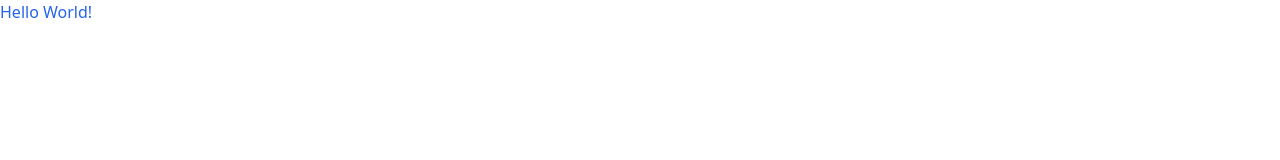
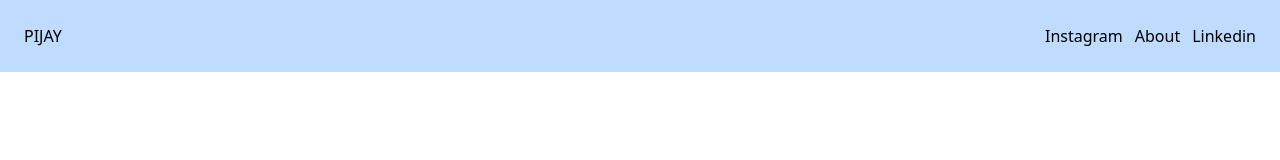
Before and after one commit to captainPijay/belajar-tailwind-css, a website: page public/index.html in a window 1280 px wide. Drawn offline with nearby package versions, Linux system fonts and the light colour scheme; files that its build step writes are made by us from their sources.

Commit message:
contoh navbar responsive

```diff
--- a/public/index.html
+++ b/public/index.html
@@ -5,8 +5,26 @@
     <meta name="viewport" content="width=device-width, initial-scale=1.0" />
     <title>Tes Tailwind</title>
     <link rel="stylesheet" href="css/style.css" />
+    <meta name="viewport" content="width=device-width, initial-scale=1.0" />
   </head>
   <body>
-    <h1 class="text-blue-600">Hello World!</h1>
+    <div class="w-full p-4 bg-blue-200">
+      <div
+        class="flex p-2 w-0 mx-auto flex-col sm:flex-row sm:w-full justify-between"
+      >
+        <div>PIJAY</div>
+        <ul class="flex flex-col sm:flex-row">
+          <li>
+            <a
+              href="https://www.geeksforgeeks.org/how-to-centre-an-element-using-tailwind-css/"
+              class="hover:text-blue-100"
+              >Instagram</a
+            >
+          </li>
+          <li class="sm:mx-3">About</li>
+          <li>Linkedin</li>
+        </ul>
+      </div>
+    </div>
   </body>
 </html>
```
